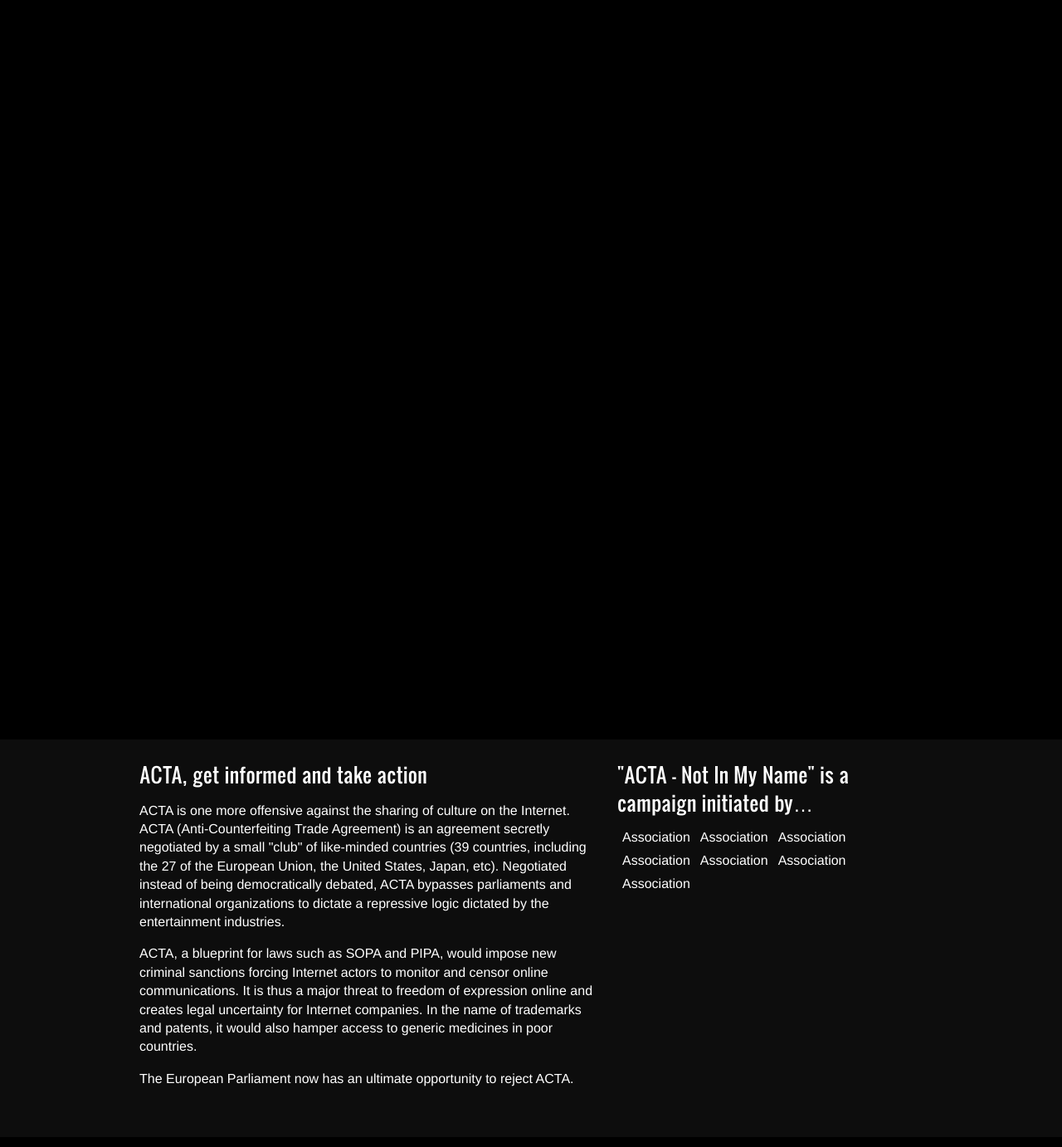
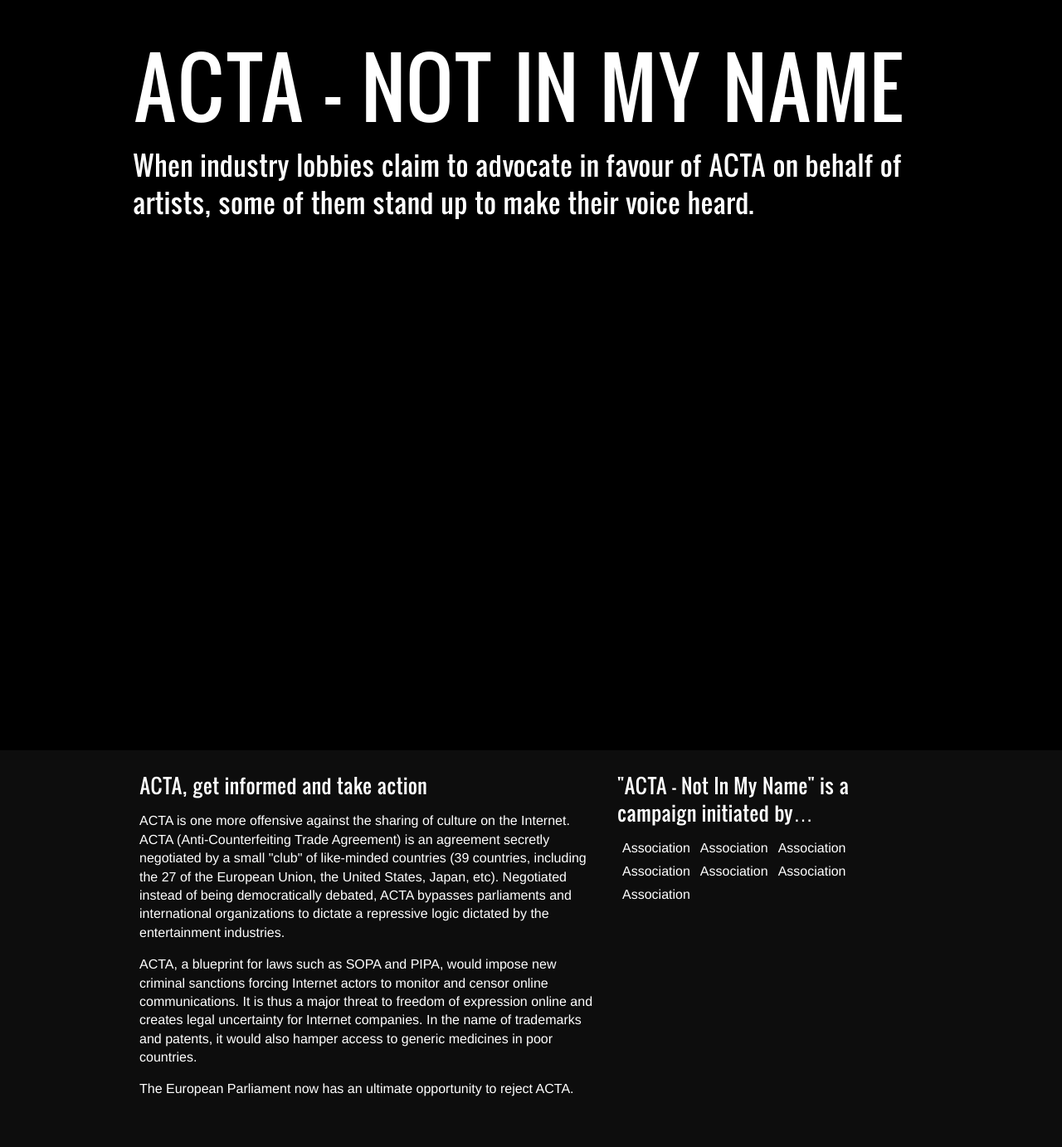
Before and after one commit to Psycojoker/aaa, a Django app: template basic/blog/templates/blog/category_list.html in a window 1280 px wide. Shown: the whole page at 83% size. Run offline with Django 3.2, Linux system fonts and the light colour scheme; the template is opened without the code that fills it, so the values that code supplies are empty; parts of the project's set-up code (start-up, migrations or seed data) failed here and were passed over.

Commit message:
[fix] extract informations that where in artiste_list.html template that should be in base.html

```diff
--- a/artistes/templates/base.html
+++ b/artistes/templates/base.html
@@ -1,3 +1,4 @@
+{% load i18n %}
 <!doctype html>
 <html>
 <head>
@@ -10,8 +11,13 @@
 
 <body>
 <div id="content">
+<div class="wrapper">
+<h1>{% trans "ACTA - Not In My Name" %}</h1>
+
+<h2>When industry lobbies claim to advocate in favour of ACTA on behalf of artists, some of them stand up to make their voice heard.</h2>
 {% block content %}
 {% endblock %}
+</div>
 </div>
 
 <div id="footer">
```
Also changed, not shown: artistes/templates/artistes/artiste_list.html (+0 -7 lines).
